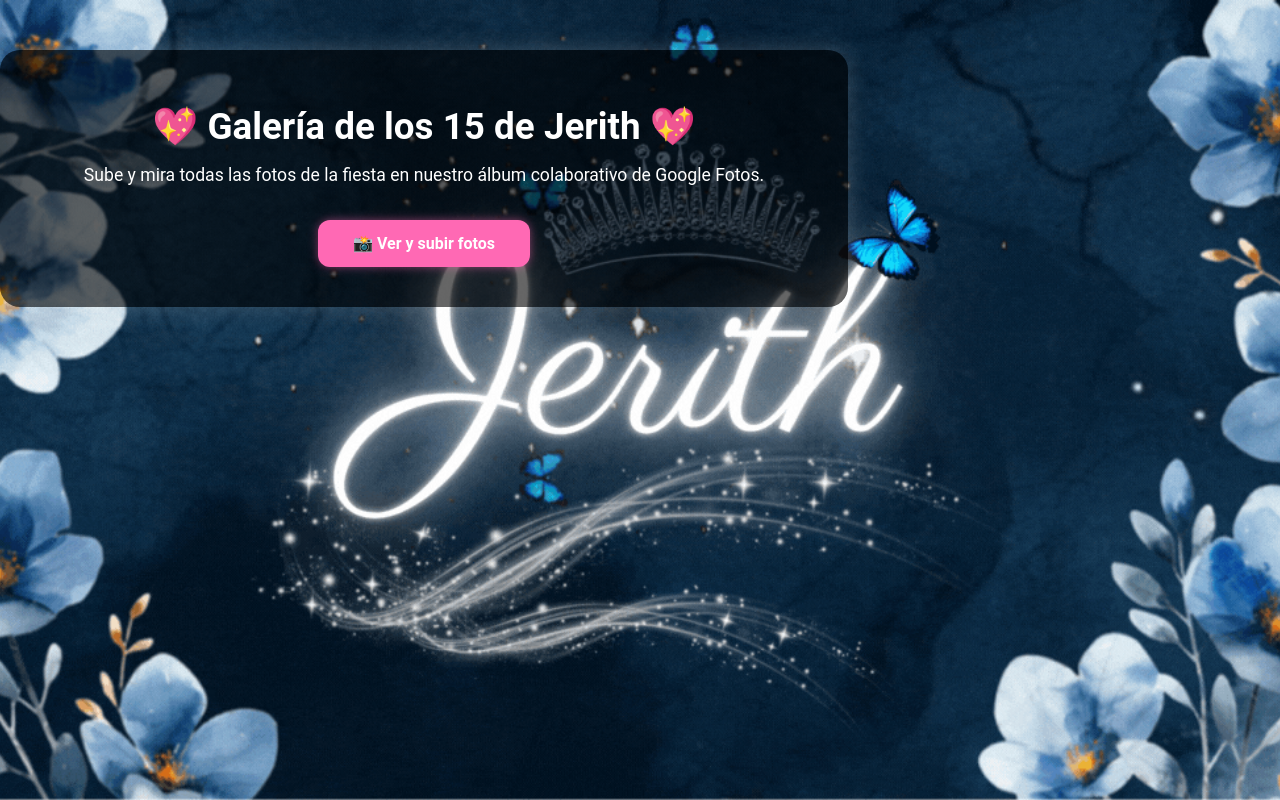
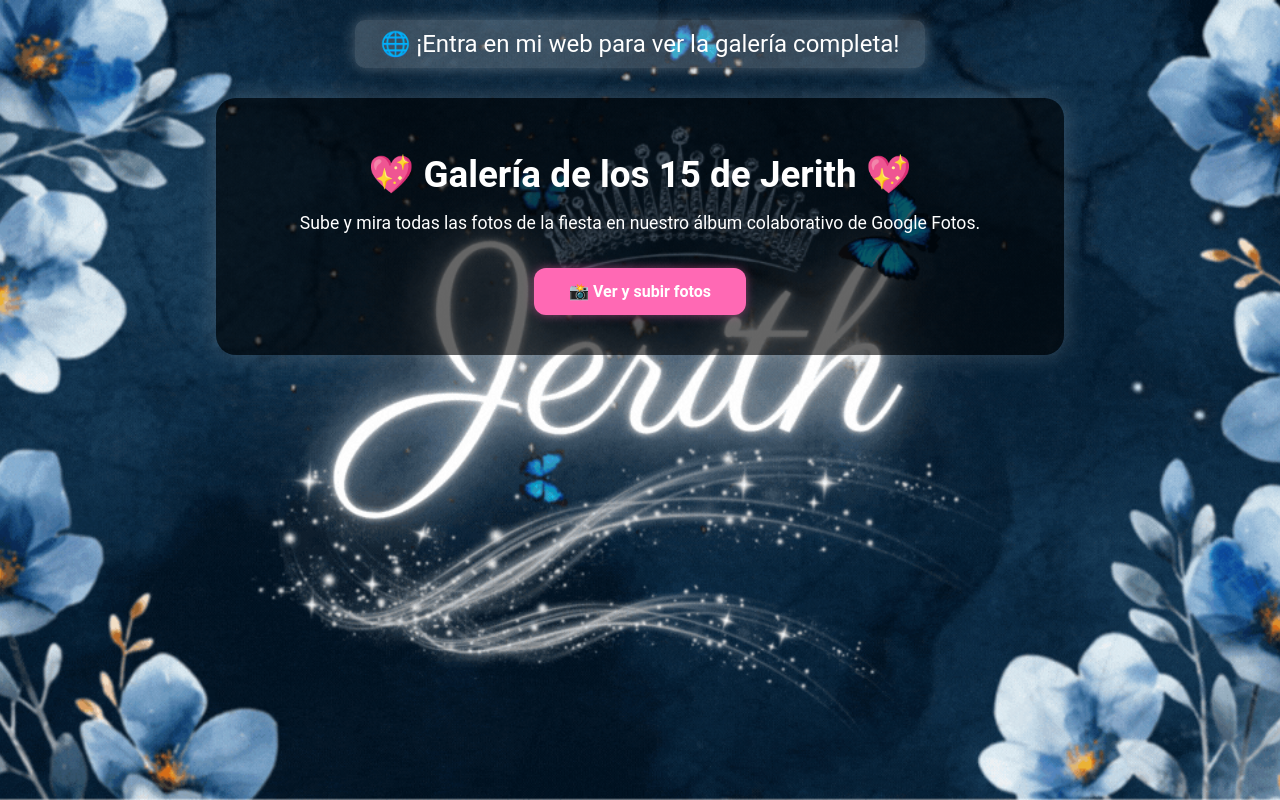
Before and after one commit to jerithdanielamoncadacardenas-netizen/Quince-Jerith, a Flask app: template templates/index.html in a window 1280 px wide. Run offline with Flask 3, Linux system fonts and the light colour scheme; the template is opened without the code that fills it, so the values that code supplies are empty; parts of the project's set-up code (start-up, migrations or seed data) failed here and were passed over.

Commit message:
Update index.html

```diff
--- a/templates/index.html
+++ b/templates/index.html
@@ -4,6 +4,7 @@
     <meta charset="UTF-8">
     <title>Quince Jerith - Galería</title>
     <style>
+        /* 🎨 Fondo general y fuente del sitio */
         body {
             background: url("static/Jerith1.gif") center center fixed;
             background-repeat: no-repeat;
@@ -12,29 +13,45 @@
             color: #fff;
             text-align: center;
             margin: 0;
-            padding-top: 50px; /* 🔼 bajamos el padding */
+            padding-top: 0; /* 🔧 Puedes aumentar este valor si quieres separar más desde arriba */
+            height: 100vh; /* ocupa toda la pantalla */
+            display: flex;
+            flex-direction: column;
+            align-items: center; /* centra horizontalmente */
+            justify-content: flex-start; /* 🔼 cambia a 'center' para centrar verticalmente */
         }
 
+        /* 🩶 Cuadro gris translúcido */
         .container {
-            background: rgba(0, 0, 0, 0.6);
-            margin: 40 auto; /* 🔼 mucho menos margen superior */
+            background: rgba(0, 0, 0, 0.6); /* 🔧 cambia 0.6 por otro valor: 0.3 = más transparente, 0.9 = más oscuro */
+
+            /* 📏 Control de tamaño */
+            width: 60%;         /* 🔧 ajusta el ancho (porcentaje o píxeles) */
+            max-width: 800px;   /* 🔧 límite máximo en píxeles */
+            min-width: 300px;   /* 🔧 límite mínimo (opcional) */
+            height: auto;       /* 🔧 cambia a “400px” si quieres altura fija */
+
+            /* 📍 Control de posición */
+            margin-top: 30px;   /* 🔧 separa el cuadro desde arriba */
+            margin-bottom: 20px;
             padding: 30px 40px;
             border-radius: 20px;
-            width: 60%;
-            max-width: 800px;
             box-shadow: 0 0 25px rgba(255, 255, 255, 0.2);
         }
 
+        /* 💖 Título principal */
         h1 {
             font-size: 2.3em;
             margin-bottom: 10px;
         }
 
+        /* 📜 Subtítulo / descripción */
         p {
             font-size: 1.1em;
             margin-bottom: 25px;
         }
 
+        /* 🔘 Botón rosado */
         .btn {
             display: inline-block;
             background-color: #ff69b4;
@@ -48,19 +65,36 @@
             transition: all 0.3s ease;
         }
 
+        /* 💫 Efecto hover */
         .btn:hover {
             background-color: #ff1493;
             transform: scale(1.07);
             box-shadow: 0 0 25px rgba(255, 105, 180, 0.8);
         }
+
+        /* 🔤 Texto superior tipo "entra a mi web" */
+        .header-text {
+            font-size: 1.5em;
+            margin-top: 20px;
+            background-color: rgba(255, 255, 255, 0.2);
+            padding: 10px 25px;
+            border-radius: 10px;
+            box-shadow: 0 0 15px rgba(255, 255, 255, 0.3);
+        }
     </style>
 </head>
 <body>
+    <!-- 🪧 Texto arriba -->
+    <div class="header-text">
+        🌐 ¡Entra en mi web para ver la galería completa!
+    </div>
+
+    <!-- 💖 Cuadro principal -->
     <div class="container">
         <h1>💖 Galería de los 15 de Jerith 💖</h1>
         <p>Sube y mira todas las fotos de la fiesta en nuestro álbum colaborativo de Google Fotos.</p>
 
-        <!-- 🔗 Reemplaza con tu enlace real de Google Fotos -->
+        <!-- 🔗 Enlace real al álbum -->
         <a href="https://photos.app.goo.gl/Ux2QRueznDkxtNCD8"
            target="_blank"
            class="btn">
```
